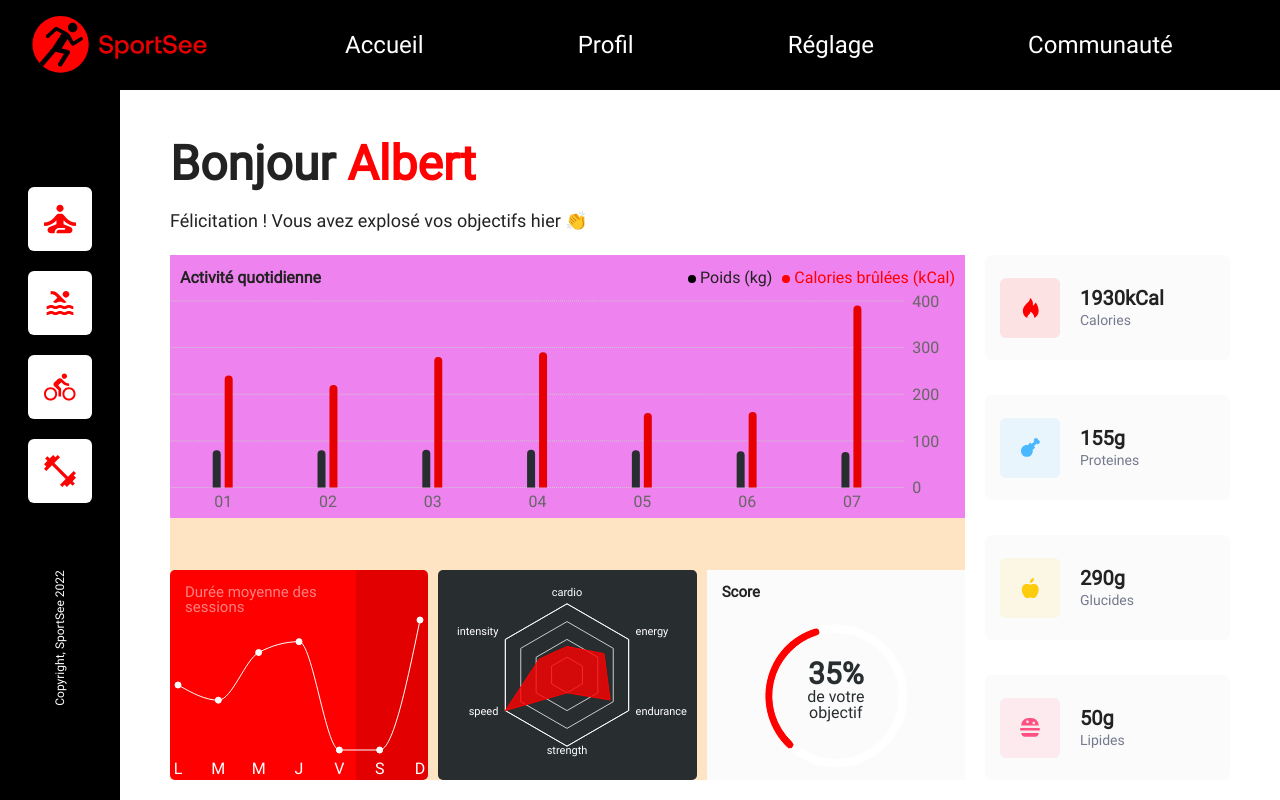
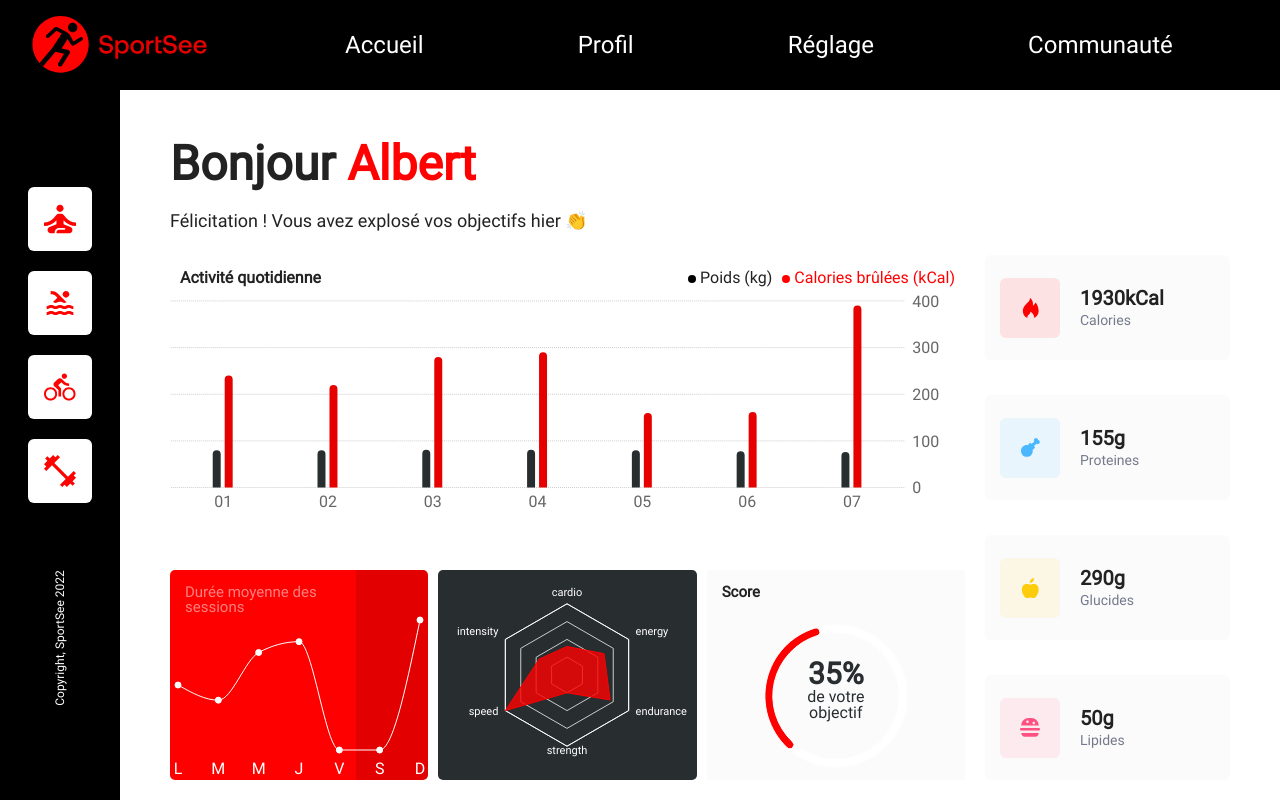
Before and after one commit to AnthoLFB/AnthonyLefebvre_12_23052022, a React (Create React App) app: page / in a window 1280 px wide. Built offline with nearby package versions, Linux system fonts and the light colour scheme.

Commit message:
Refonte complète du css

```diff
--- a/src/styles/page/Home.css
+++ b/src/styles/page/Home.css
@@ -14,7 +14,6 @@ main
 
 .main__data__charts
 {
-    background-color: violet;
     width: 75%;
     display: flex;
     flex-direction: row;
@@ -33,10 +32,8 @@ main
 
 .main__data__charts__group
 {
-    background-color: bisque;
     width: 100%;
     height: 50%;
-
     display: grid;
     grid-template-columns: repeat(3, 1fr);
     grid-gap: 10px;
```
